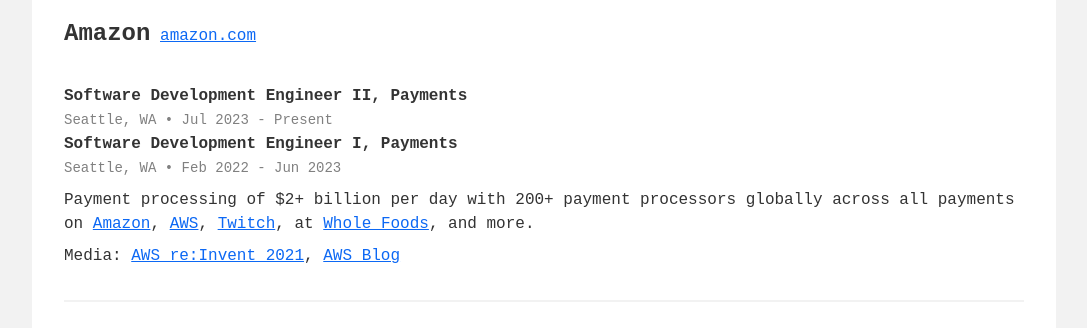
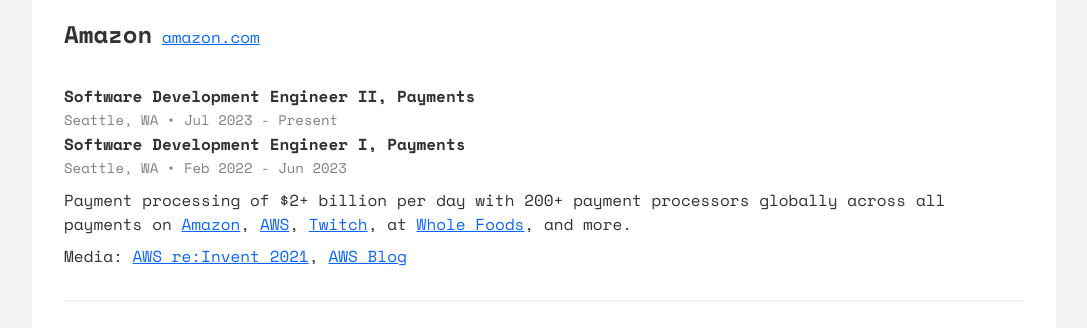
Before and after one commit to lucharlesc/lucharlesc.github.io, a plain HTML site: page index.html in a window 1280 px wide. Shown: the part 294-622 px from the top of the page, without its empty margins (96-1183 px from the left). Drawn offline with Linux system fonts and the light colour scheme.

Commit message:
Add font

```diff
--- a/index.html
+++ b/index.html
@@ -5,6 +5,18 @@
         <title>Charles C. Lu</title>
         <meta name="viewport" content="width=device-width, initial-scale=1"/>
         <style>
+            @font-face {
+                font-family: "Space Mono";
+                font-weight: normal;
+                font-display: block;
+                src: url("font.woff2") format("woff2")
+            }
+            @font-face {
+                font-family: "Space Mono";
+                font-weight: bold;
+                font-display: block;
+                src: url("bold_font.woff2") format("woff2")
+            }
             :root {
                 --bg-color-0: #FFFFFF;
                 --bg-color-1: #F2F2F2;
@@ -25,7 +37,7 @@
                 margin: auto;
                 max-width: 1024px;
                 background-color: var(--bg-color-0);
-                font-family: monospace, sans-serif;
+                font-family: "Space Mono", monospace, sans-serif;
                 font-size: 16px;
                 line-height: 24px;
                 color: var(--fg-color-0);
```
Also changed, not shown: bold_font.woff2 (added), font.woff2 (added).
